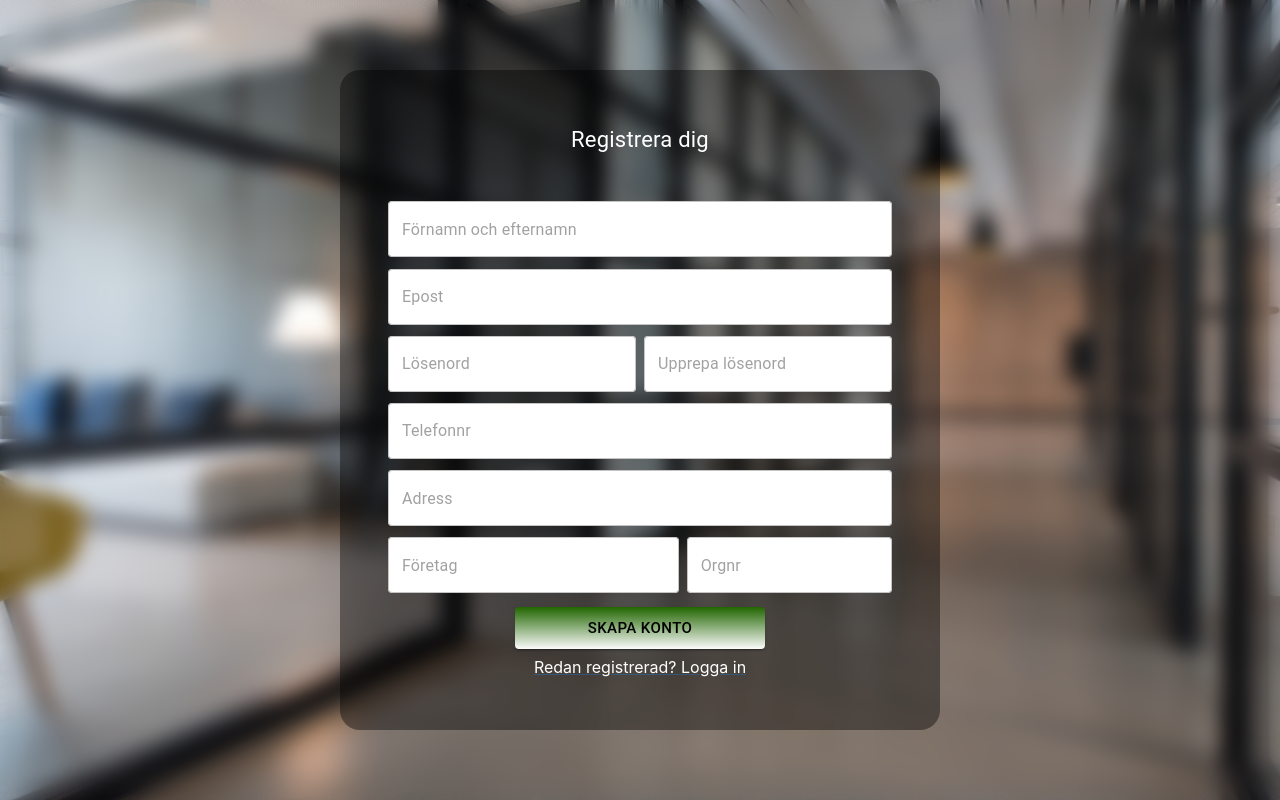
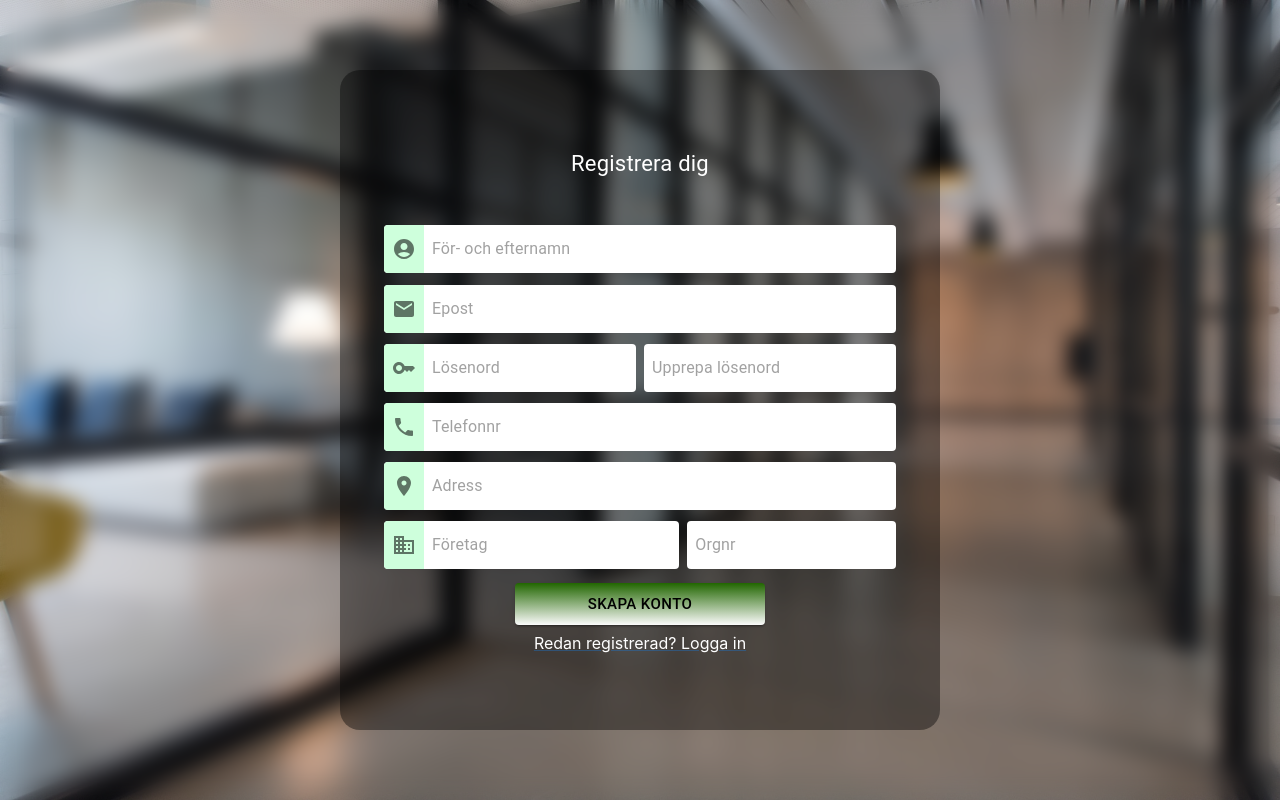
Before and after one commit to L1nkzel/CleanNice, a React (Create React App) app in the folder frontend/: page /register in a window 1280 px wide. Built offline with nearby package versions, Linux system fonts and the light colour scheme.

Commit message:
styling in form

```diff
--- a/frontend/src/components/form/FormStyle.jsx
+++ b/frontend/src/components/form/FormStyle.jsx
@@ -15,9 +15,9 @@ const FormStyle = {
     alignItems: "center",
   },
   textInput: {
-    my: 0.7,
     borderRadius: 1,
-    bgcolor: "white",
+    bgcolor: "transparent",
+
   },
 };
 
--- a/frontend/src/components/form/RegisterInputForm.jsx
+++ b/frontend/src/components/form/RegisterInputForm.jsx
@@ -9,6 +9,8 @@ import {
   Typography,
 } from "@mui/material";
 import CustomButton from "../ui/CustomButton";
+import {AccountCircle, Email, Key, Phone,Business, LocationOn} from "@mui/icons-material"
+import InputAdornment from '@mui/material/InputAdornment';
 import FormStyle from "./FormStyle";
 import Title from "../ui/Title";
 
@@ -52,15 +54,25 @@ function RegisterInputForm() {
       <Grid container columnGap={1} sx={FormStyle.myStyle}>
         <FormControl>
           <Title>Registrera dig</Title>
+
+          <Box sx={{ display: 'flex', alignItems:'center', backgroundColor:'white', borderRadius:1, my:0.7}}>
+        <AccountCircle sx={{ color: 'action.active',mr:1, px: 1, py: 1.5, backgroundColor:'#CEFFDC', borderRadius: "4px 0 0 4px" }} />
           <TextField
             sx={FormStyle.textInput}
-            placeholder="Förnamn och efternamn"
+            placeholder="För- och efternamn"
             name="fullName"
             value={formData.fullName}
             onChange={onHandleChange}
+            variant='standard'
+            InputProps={{
+              disableUnderline: true,
+            }}
             required
           />
+          </Box>
 
+          <Box sx={{ display: 'flex', alignItems:'center', backgroundColor:'white', borderRadius:1, my:0.7}}>
+        <Email sx={{ color: 'action.active',mr:1, px: 1, py: 1.5, backgroundColor:'#CEFFDC', borderRadius: "4px 0 0 4px" }} />
           <TextField
             name="email"
             type="email"
@@ -68,11 +80,18 @@ function RegisterInputForm() {
             onChange={onHandleChange}
             sx={FormStyle.textInput}
             placeholder="Epost"
+            variant='standard'
+            InputProps={{
+              disableUnderline: true,
+            }}
             required
           />
+          </Box>
           <Box>
             <Grid container spacing={1}>
               <Grid item xs>
+              <Box sx={{ display: 'flex', alignItems:'center', backgroundColor:'white', borderRadius:1, my:0.7}}>
+        <Key sx={{ color: 'action.active',mr:1, px: 1, py: 1.5, backgroundColor:'#CEFFDC', borderRadius: "4px 0 0 4px" }} />
                 <TextField
                   name="password1"
                   value={formData.password1}
@@ -82,10 +101,16 @@ function RegisterInputForm() {
                   placeholder="Lösenord"
                   type="password"
                   required
+                  variant='standard'
+            InputProps={{
+              disableUnderline: true,
+            }}
                 />
+                </Box>
               </Grid>
 
               <Grid item xs>
+              <Box sx={{ display: 'flex', alignItems:'center', backgroundColor:'white', borderRadius:1, my:0.7, px: 1, py: 1,}}>
                 <TextField
                   name="password2"
                   value={formData.password2}
@@ -95,11 +120,17 @@ function RegisterInputForm() {
                   placeholder="Upprepa lösenord"
                   type="password"
                   required
+                  variant='standard'
+            InputProps={{
+              disableUnderline: true,
+            }}
                 />
+                </Box>
               </Grid>
             </Grid>
           </Box>
-
+          <Box sx={{ display: 'flex', alignItems:'center', backgroundColor:'white', borderRadius:1, my:0.7}}>
+        <Phone sx={{ color: 'action.active',mr:1, px: 1, py: 1.5, backgroundColor:'#CEFFDC', borderRadius: "4px 0 0 4px" }} />
           <TextField
             name="phoneNumber"
             value={formData.phoneNumber}
@@ -107,7 +138,14 @@ function RegisterInputForm() {
             sx={FormStyle.textInput}
             placeholder="Telefonnr"
             required
+            variant='standard'
+            InputProps={{
+              disableUnderline: true,
+            }}
           />
+          </Box>
+          <Box sx={{ display: 'flex', alignItems:'center', backgroundColor:'white', borderRadius:1, my:0.7}}>
+        <LocationOn sx={{ color: 'action.active',mr:1, px: 1, py: 1.5, backgroundColor:'#CEFFDC', borderRadius: "4px 0 0 4px" }} />
           <TextField
             name="address"
             value={formData.address}
@@ -115,9 +153,16 @@ function RegisterInputForm() {
             sx={FormStyle.textInput}
             placeholder="Adress"
             required
+            variant='standard'
+            InputProps={{
+              disableUnderline: true,
+            }}
           />
+          </Box>
           <Grid container spacing={1}>
             <Grid item xs={7}>
+            <Box sx={{ display: 'flex', alignItems:'center', backgroundColor:'white', borderRadius:1, my:0.7}}>
+        <Business sx={{ color: 'action.active',mr:1, px: 1, py: 1.5, backgroundColor:'#CEFFDC', borderRadius: "4px 0 0 4px" }} />
               <TextField
                 name="company"
                 value={formData.company}
@@ -126,9 +171,15 @@ function RegisterInputForm() {
                 sx={FormStyle.textInput}
                 placeholder="Företag"
                 required
+                variant='standard'
+            InputProps={{
+              disableUnderline: true,
+            }}
               />
+              </Box>
             </Grid>
             <Grid item xs>
+            <Box sx={{ display: 'flex', alignItems:'center', backgroundColor:'white', borderRadius:1, my:0.7, px: 1, py: 1,}}>
               <TextField
                 name="orgNr"
                 value={formData.orgNr}
@@ -136,7 +187,12 @@ function RegisterInputForm() {
                 sx={FormStyle.textInput}
                 placeholder="Orgnr"
                 required
+                variant='standard'
+            InputProps={{
+              disableUnderline: true,
+            }}
               />
+              </Box>
             </Grid>
           </Grid>
           <Box
```
